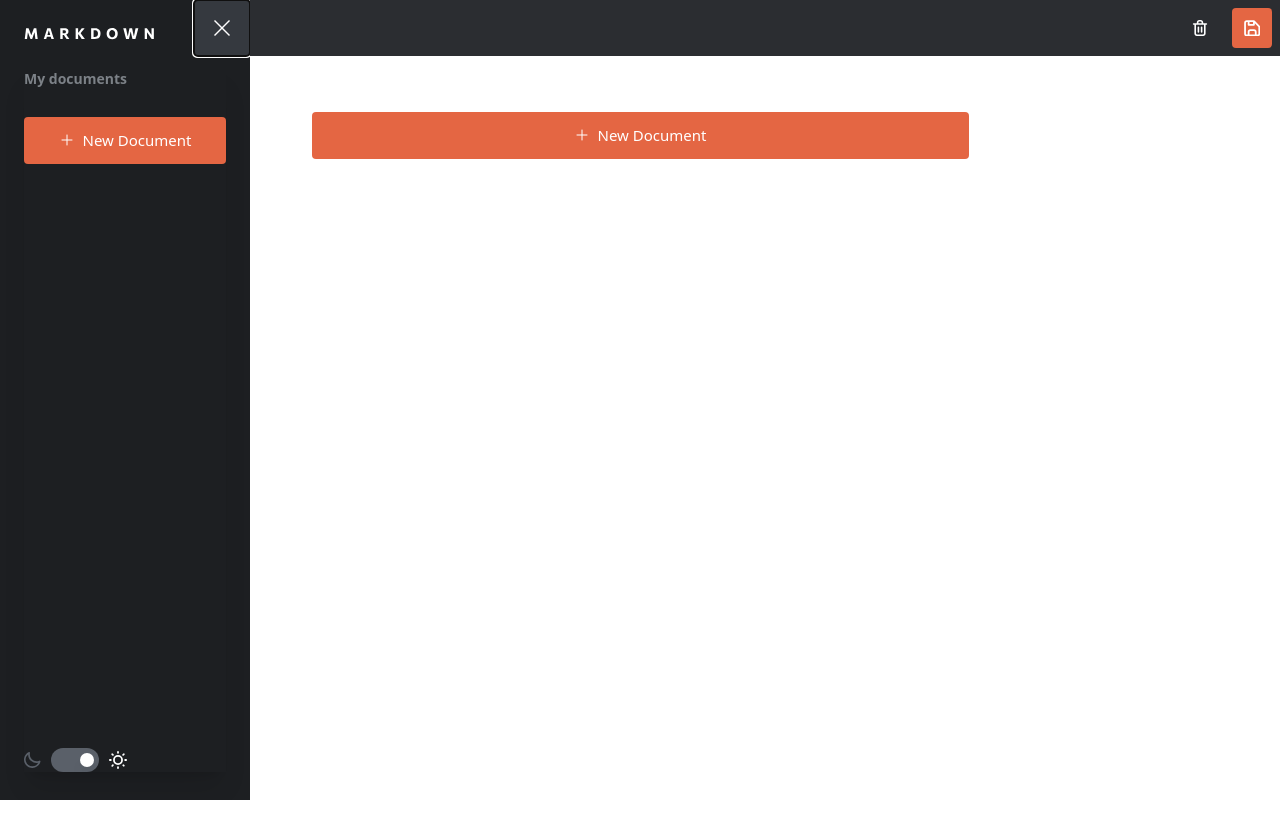
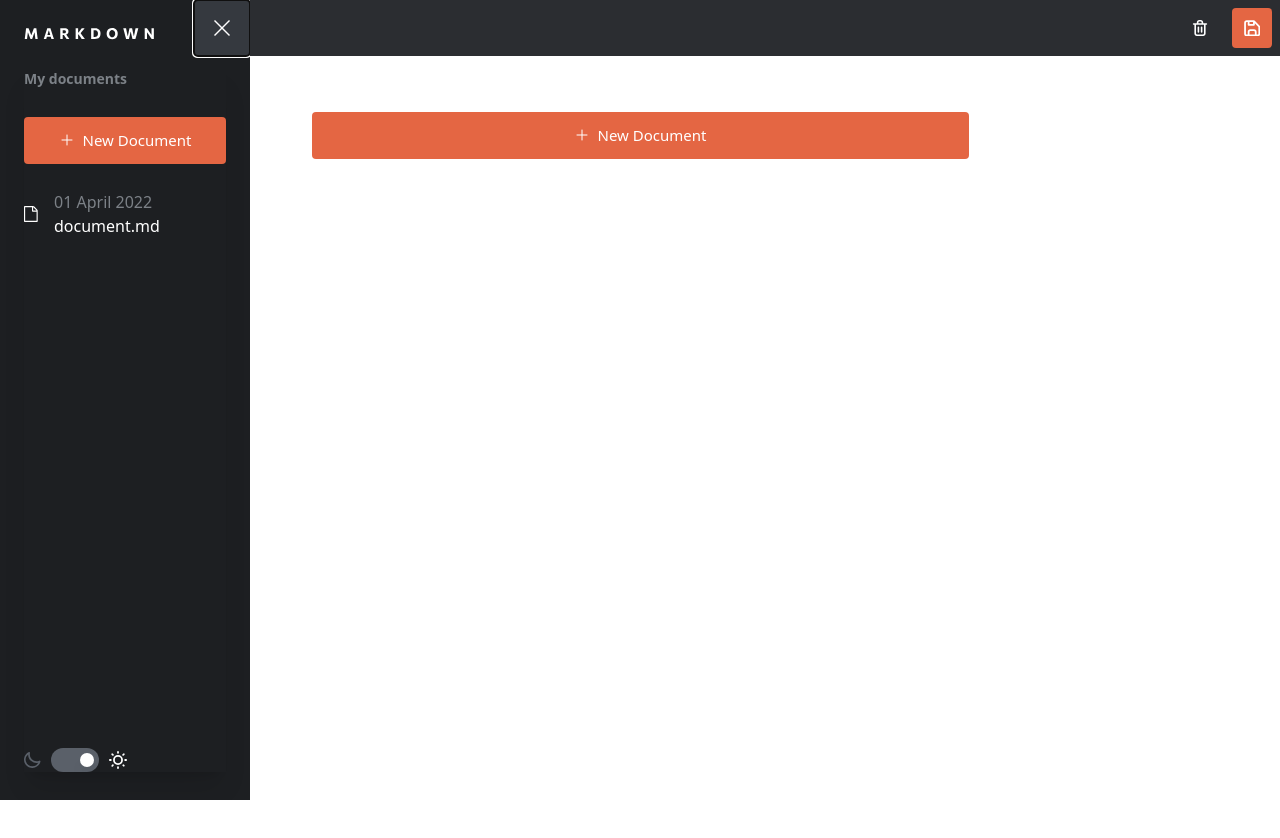
Before and after one commit to YoonJongok/markdown-editor, a React app: page / in a window 1280 px wide. Shown: the top 838 px of the page. Built offline with nearby package versions, Linux system fonts and the light colour scheme; the HTML template or start-up script is replaced by a standard one.

Commit message:
side bar document styling done

```diff
--- a/src/components/Header/Header.tsx
+++ b/src/components/Header/Header.tsx
@@ -3,7 +3,7 @@ import { FlexBoxRow } from '../ui/FlexBoxRow/FlexBoxRow';
 import { Button } from '../ui/Button/Button';
 import { ReactComponent as DocumentIcon } from '../../assets/icons/icon-document.svg';
 
-export const Header = () => {
+export const Header: React.FC = () => {
   return (
     <header className='flex justify-between items-center pr-2 bg-black-2'>
       <FlexBoxRow intent={'flexStartCenter'} className='gap-4'>
--- a/src/components/Sidebar/Sidebar.tsx
+++ b/src/components/Sidebar/Sidebar.tsx
@@ -1,12 +1,22 @@
 import { useState } from 'react';
-import Drawer from '../ui/Drawer/Drawer';
+import Drawer from '../ui/Drawer';
 import { Button } from '../ui/Button/Button';
+import { FlexBoxRow } from '../ui/FlexBoxRow/FlexBoxRow';
+import { ReactComponent as DocumentIcon } from '../../assets/icons/icon-document.svg';
+import { FlexBoxColumn } from '../ui/FlexBoxColumn/FlexBoxColumn';
 
 export const Sidebar = () => {
   const [isOpen, setIsOpen] = useState(true);
   return (
     <Drawer isOpen={isOpen} setIsOpen={setIsOpen} title='My documents'>
       <Button buttonTitle='newDocument' fullWidth onClick={() => setIsOpen(!isOpen)} />
+      <FlexBoxRow intent={'flexStartCenter'} className='gap-4'>
+        <DocumentIcon />
+        <FlexBoxColumn className='items-start'>
+          <h5 className='text-grey-4 font-thin'>01 April 2022</h5>
+          <h5 className='text-white font-light'>document.md</h5>
+        </FlexBoxColumn>
+      </FlexBoxRow>
     </Drawer>
   );
 };
--- a/src/components/ui/Drawer/Drawer.tsx
+++ b/src/components/ui/Drawer/Drawer.tsx
@@ -15,7 +15,7 @@ type DrawerProps = {
   setIsOpen: (isOpen: boolean) => void;
 };
 
-export default function Drawer({ title, children, isOpen, setIsOpen }: DrawerProps) {
+export const Drawer = ({ title, children, isOpen, setIsOpen }: DrawerProps) => {
   const [isDarkMode, setIsDarkMode] = useState(false);
   return (
     <Dialog
@@ -58,4 +58,4 @@ export default function Drawer({ title, children, isOpen, setIsOpen }: DrawerPro
       </FlexBoxColumn>
     </Dialog>
   );
-}
+};
```
